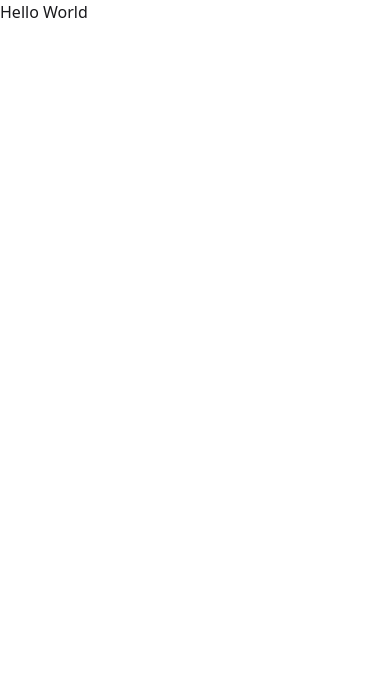
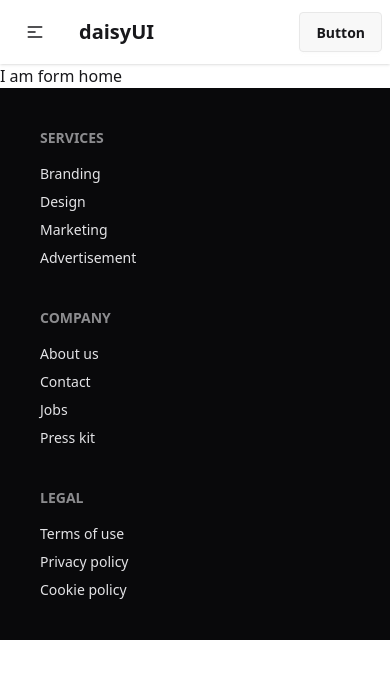
Before and after one commit to Md-Shanto-Sharker/boi-poka, a React (Vite) app: page / in a window 390 px wide. Shown: the top 678 px of the page. Built offline with nearby package versions, Linux system fonts and the light colour scheme.

Commit message:
added navbar and footer

```diff
--- /dev/null
+++ b/src/Routes/Routes.jsx
@@ -0,0 +1,18 @@
+import React from "react";
+
+import { createBrowserRouter } from "react-router";
+import Root from "../pages/Root/Root";
+import ErrorPage from "../pages/ErrorPage/ErrorPage";
+import Home from "../pages/Home/Home";
+export const router = createBrowserRouter([
+  {
+    path: "/",
+    Component: Root,
+    errorElement: <ErrorPage></ErrorPage>,
+     children: [
+      { index: true,
+        path:'/',
+        Component: Home },
+     ]
+  },
+]);
--- /dev/null
+++ b/src/components/Footer/Footer.jsx
@@ -0,0 +1,32 @@
+import React from "react";
+
+const Footer = () => {
+  return (
+    <div>
+      <footer className="footer sm:footer-horizontal bg-neutral text-neutral-content p-10">
+        <nav>
+          <h6 className="footer-title">Services</h6>
+          <a className="link link-hover">Branding</a>
+          <a className="link link-hover">Design</a>
+          <a className="link link-hover">Marketing</a>
+          <a className="link link-hover">Advertisement</a>
+        </nav>
+        <nav>
+          <h6 className="footer-title">Company</h6>
+          <a className="link link-hover">About us</a>
+          <a className="link link-hover">Contact</a>
+          <a className="link link-hover">Jobs</a>
+          <a className="link link-hover">Press kit</a>
+        </nav>
+        <nav>
+          <h6 className="footer-title">Legal</h6>
+          <a className="link link-hover">Terms of use</a>
+          <a className="link link-hover">Privacy policy</a>
+          <a className="link link-hover">Cookie policy</a>
+        </nav>
+      </footer>
+    </div>
+  );
+};
+
+export default Footer;
--- /dev/null
+++ b/src/components/Header/Navbar.jsx
@@ -0,0 +1,54 @@
+import React from "react";
+
+const Navbar = () => {
+  const links = (
+    <>
+      <li className="mr-10">Home</li>
+      <li className="mr-10">Listed Books</li>
+      <li >Pages to Read</li>
+    </>
+  );
+
+  return (
+    <div>
+      <div className="navbar bg-base-100 shadow-sm">
+        <div className="navbar-start">
+          <div className="dropdown">
+            <div tabIndex={0} role="button" className="btn btn-ghost lg:hidden">
+              <svg
+                xmlns="http://www.w3.org/2000/svg"
+                className="h-5 w-5"
+                fill="none"
+                viewBox="0 0 24 24"
+                stroke="currentColor"
+              >
+                {" "}
+                <path
+                  strokeLinecap="round"
+                  strokeLinejoin="round"
+                  strokeWidth="2"
+                  d="M4 6h16M4 12h8m-8 6h16"
+                />{" "}
+              </svg>
+            </div>
+            <ul
+              tabIndex={0}
+              className="menu menu-sm dropdown-content bg-base-100 rounded-box z-1 mt-3 w-52 p-2 shadow"
+            >
+              {links}
+            </ul>
+          </div>
+          <a className="btn btn-ghost text-xl">daisyUI</a>
+        </div>
+        <div className="navbar-center hidden lg:flex">
+          <ul className="menu menu-horizontal px-1">{links}</ul>
+        </div>
+        <div className="navbar-end">
+          <a className="btn">Button</a>
+        </div>
+      </div>
+    </div>
+  );
+};
+
+export default Navbar;
--- /dev/null
+++ b/src/pages/ErrorPage/ErrorPage.jsx
@@ -0,0 +1,11 @@
+import React from 'react';
+
+const ErrorPage = () => {
+    return (
+        <div>
+            <h1>Page not found</h1>
+        </div>
+    );
+};
+
+export default ErrorPage;
--- /dev/null
+++ b/src/pages/Home/Home.jsx
@@ -0,0 +1,11 @@
+import React from 'react';
+
+const Home = () => {
+    return (
+        <div>
+            <h1>I am form home</h1>
+        </div>
+    );
+};
+
+export default Home;
--- /dev/null
+++ b/src/pages/Root/Root.jsx
@@ -0,0 +1,16 @@
+import React from 'react';
+import Navbar from '../../components/Header/Navbar';
+import Footer from '../../components/Footer/Footer';
+import { Outlet } from 'react-router';
+
+const Root = () => {
+    return (
+        <div>
+            <Navbar></Navbar>
+            <Outlet></Outlet>
+            <Footer></Footer>
+        </div>
+    );
+};
+
+export default Root;
```
Also changed, not shown: src/main.jsx (+10 -22 lines).
